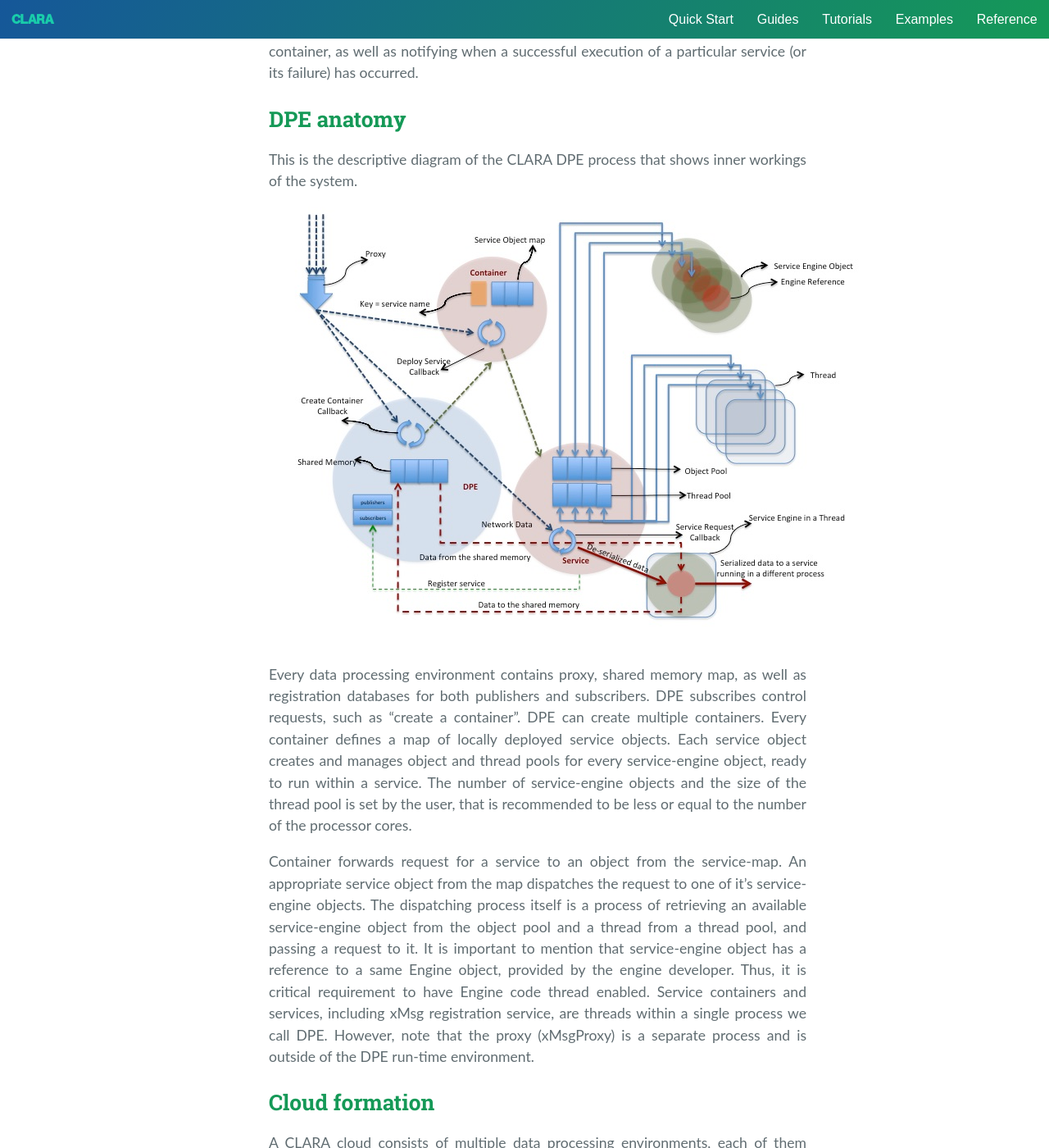
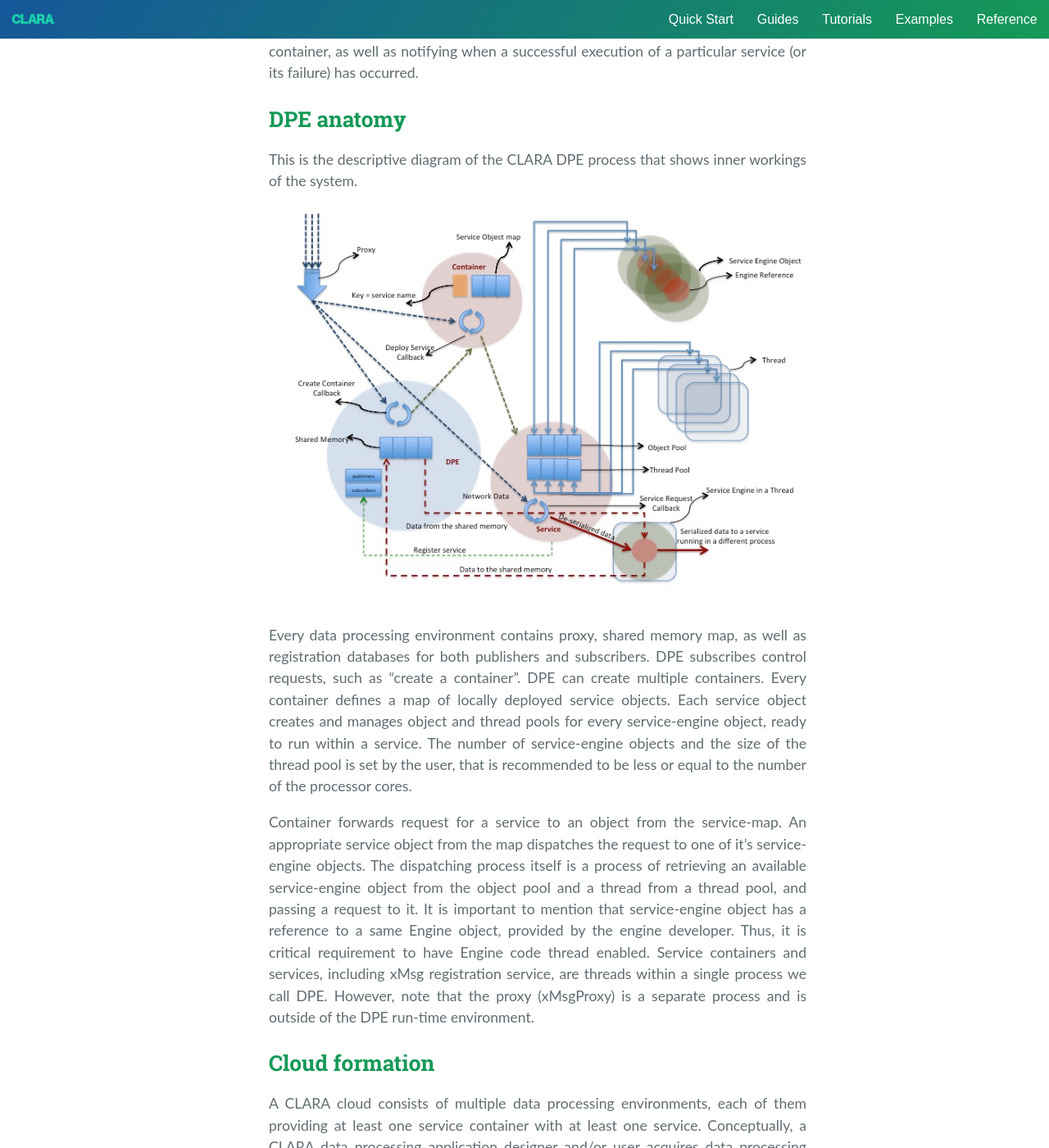
Before and after one commit to JeffersonLab/clara-docs, a Jekyll site: the page built from docs/guides/framework.md, in a window 1280 px wide and 1400 px high, scrolled down 5581 px. Shown: the whole window at 82% size. Built offline with Jekyll 4.4.1, drawn with Linux system fonts in a browser that asks for light colours; nearby versions of some CDN libraries.

Commit message:
Fit image size to main content width

```diff
--- a/css/cayman.css
+++ b/css/cayman.css
@@ -583,6 +583,8 @@ a[href^="https://"]:after:not(.github-img) {
   display: block;
   margin-left: auto;
   margin-right: auto;
+  max-width: 100%;
+  max-height: 100%;
 }
 .note,
 .info {
```
